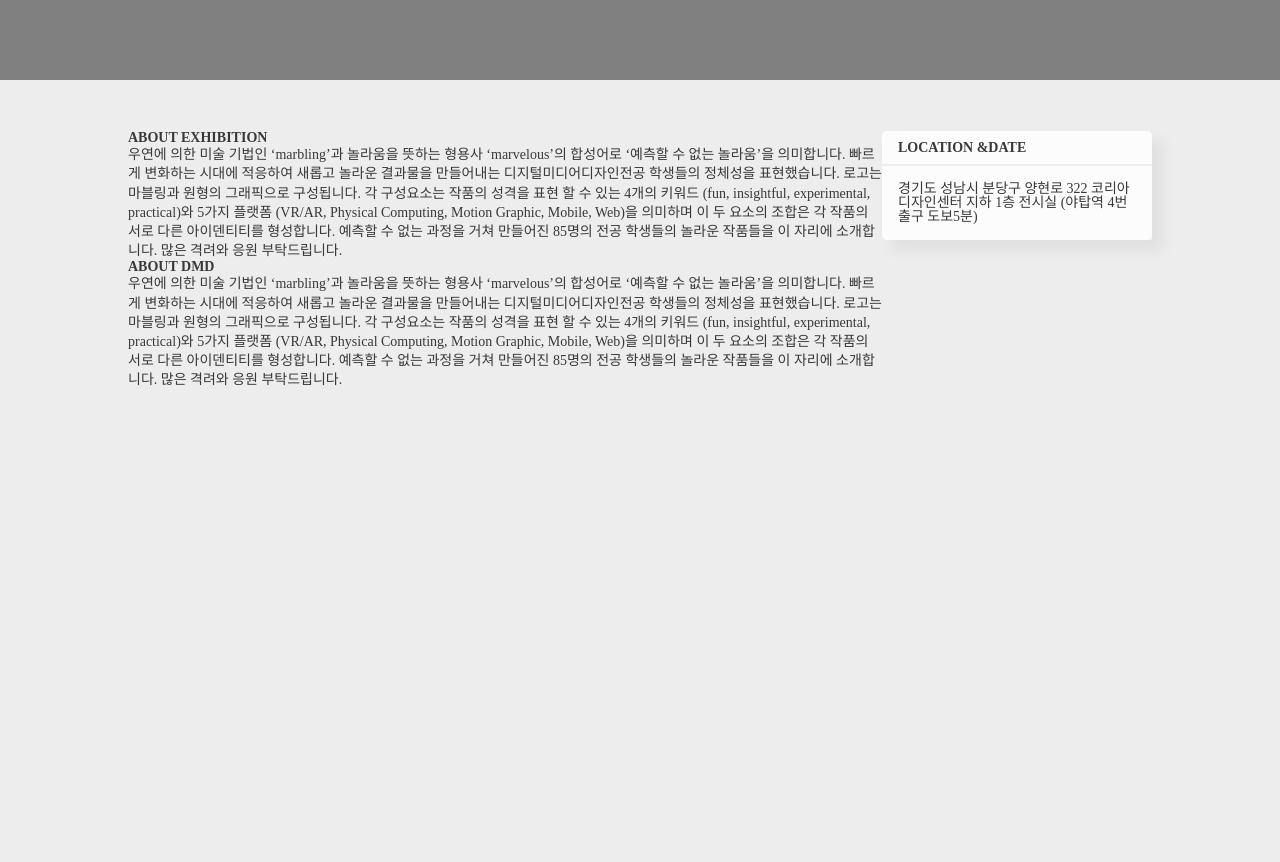
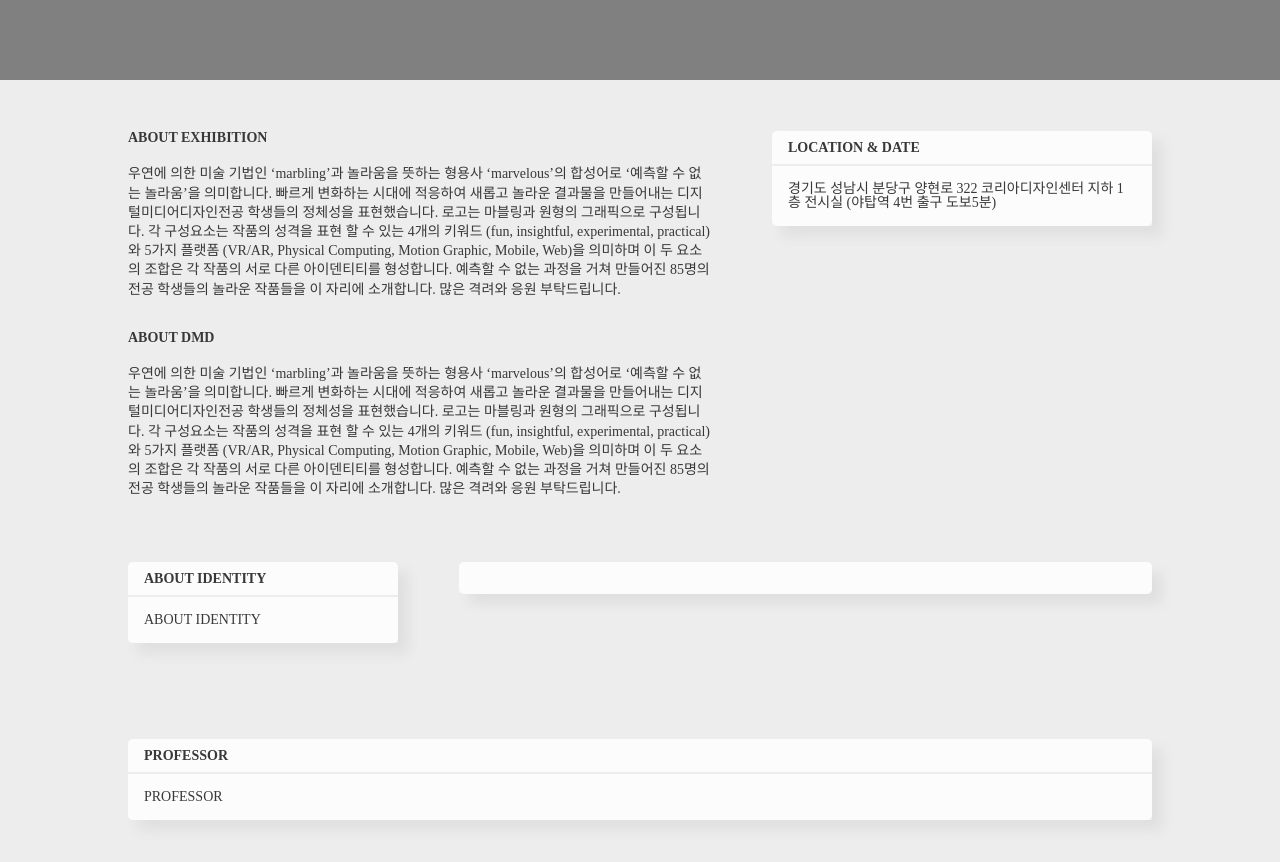
Before and after one commit to Seonghui/marble-ous-v2, a React (Create React App) app: page /About in a window 1280 px wide. Shown: the part 320-1182 px from the top of the page. Before the commit the page ends 800 px from the top, so only its background shows below. Built offline with nearby package versions, Linux system fonts and the light colour scheme; a web font is replaced by a local one.

Commit message:
Character Bar 구현

```diff
--- a/src/components/About/AboutMain/AboutMain.js
+++ b/src/components/About/AboutMain/AboutMain.js
@@ -8,7 +8,7 @@ class AboutMain extends Component {
       <div className="AboutMain">
         <div className="mainGif"></div>
         <div className="inner">
-          <div className="row-1">
+          <div className="row row-1">
             <div className="left">
               <div className="text">
                 <h4>ABOUT EXHIBITION</h4>
@@ -18,13 +18,29 @@ class AboutMain extends Component {
                 <h4>ABOUT DMD</h4>
                 <p>우연에 의한 미술 기법인 ‘marbling’과 놀라움을 뜻하는 형용사 ‘marvelous’의 합성어로 ‘예측할 수 없는 놀라움’을 의미합니다. 빠르게 변화하는 시대에 적응하여 새롭고 놀라운 결과물을 만들어내는 디지털미디어디자인전공 학생들의 정체성을 표현했습니다. 로고는 마블링과 원형의 그래픽으로 구성됩니다. 각 구성요소는 작품의 성격을 표현 할 수 있는 4개의 키워드 (fun, insightful, experimental, practical)와 5가지 플랫폼 (VR/AR, Physical Computing, Motion Graphic, Mobile, Web)을 의미하며 이 두 요소의 조합은 각 작품의 서로 다른 아이덴티티를 형성합니다. 예측할 수 없는 과정을 거쳐 만들어진 85명의 전공 학생들의 놀라운 작품들을 이 자리에 소개합니다. 많은 격려와 응원 부탁드립니다.</p>
               </div>
-
             </div>
             <div className="right">
-              <Panel title="LOCATION &DATE">
+              <Panel title="LOCATION & DATE">
                 경기도 성남시 분당구 양현로 322 코리아디자인센터 지하 1층 전시실 (야탑역 4번 출구 도보5분)
               </Panel>
             </div>
+          </div>
+          <div className="row row-2">
+            <div className="left">
+              <Panel title="ABOUT IDENTITY">
+                ABOUT IDENTITY
+              </Panel>
+            </div>
+            <div className="right">
+              <div className="detail">
+
+              </div>
+            </div>
+          </div>
+          <div className="row row-3">
+            <Panel title="PROFESSOR">
+              PROFESSOR
+            </Panel>
           </div>
         </div>
       </div>
--- a/src/components/About/AboutMain/AboutMain.scss
+++ b/src/components/About/AboutMain/AboutMain.scss
@@ -1,3 +1,19 @@
+.row {
+  margin-bottom: 4rem;
+  .left {
+    padding-right: 6%;
+    .text {
+      &:last-child{
+        padding-top: 2rem;
+      }
+      p {
+        margin-top: 1.2rem;
+      }
+    }
+  }
+}
+
+
 .AboutMain {
   .mainGif {
     width: 100%;
@@ -9,6 +25,34 @@
       display: flex;
       justify-content: center;
       height: 100%;
+      .left {
+        padding-right: 6%;
+      }
+
+      .right {
+        .Panel {
+          width: 380px;
+        }
+      }
+    }
+    .row-2 {
+      display: flex;
+      justify-content: center;
+      .right {
+        width: 100%;
+        .detail {
+          height: auto;
+          padding: 1rem;
+          background: rgba(255, 255, 255, 0.85);
+          border-radius: 5px;
+          box-shadow: 10px 10px 12px 0px rgba(111, 111, 111, 0.1);
+        }
+      }
+    }
+    .row-3 {
+      .Panel {
+        width: 100%;
+      }
     }
   }
 }
--- a/src/components/Content/ContentDesigner/ContentDesigner.js
+++ b/src/components/Content/ContentDesigner/ContentDesigner.js
@@ -39,7 +39,6 @@ class Item extends Component {
           <p>{email}</p>
         </div>
 
-
       </div>
     )
   }
--- a/src/components/Project/ProjectAside/ProjectAside.js
+++ b/src/components/Project/ProjectAside/ProjectAside.js
@@ -4,13 +4,14 @@ import "./ProjectAside.scss";
 
 class ProjectAside extends Component {
   render() {
+    const { gridX, gridY } = this.props;
     return (
       <div className="ProjectAside">
         <Panel title="FILTER">
           <h1>필터</h1>
         </Panel>
         <Panel title="CHARACTER">
-          <h1>캐릭터</h1>
+          <Character gridX={gridX} gridY={gridY} />
         </Panel>
         <Panel title="MINI MAP">
           <h1>미니맵</h1>
@@ -20,4 +21,28 @@ class ProjectAside extends Component {
   }
 }
 
+class Character extends Component {
+  render() {
+    const { gridX, gridY } = this.props;
+    return(
+      <div className="Character">
+        <div className="line line-1">
+          <div className="tri"></div>
+          <div className="text">
+            <span>Fun</span>
+            <span>Insightful</span>
+          </div>
+        </div>
+        <div className="line line-2">
+          <div className="tri"></div>
+          <div className="text">
+            <span>Experimental</span>
+            <span>Practical</span>
+          </div>
+        </div>
+      </div>
+    );
+  }
+}
+
 export default ProjectAside;
--- a/src/components/Project/ProjectAside/ProjectAside.scss
+++ b/src/components/Project/ProjectAside/ProjectAside.scss
@@ -3,3 +3,48 @@
   right: 10%;
   top: 10%;
 }
+
+.Character {
+  .line {
+    position: relative;
+    display: inline-block;
+    width: 100%;
+    height: 2px;
+    border-radius: 5px;
+    .tri {
+      position: absolute;
+      top: -3px;
+      left: -7px;
+      width: 8px;
+      height: 8px;
+      border-radius: 15px;
+      background: #383838;
+    }
+    .text {
+      display: flex;
+      justify-content: center;
+    }
+    &.line-1 {
+      margin-bottom: 18px;
+      background: rgba(254,219,0,1);
+      background: -moz-linear-gradient(left, rgba(254,219,0,1) 0%, rgba(138,117,209,1) 100%);
+      background: -webkit-gradient(left top, right top, color-stop(0%, rgba(254,219,0,1)), color-stop(100%, rgba(138,117,209,1)));
+      background: -webkit-linear-gradient(left, rgba(254,219,0,1) 0%, rgba(138,117,209,1) 100%);
+      background: -o-linear-gradient(left, rgba(254,219,0,1) 0%, rgba(138,117,209,1) 100%);
+      background: -ms-linear-gradient(left, rgba(254,219,0,1) 0%, rgba(138,117,209,1) 100%);
+      background: linear-gradient(to right, rgba(254,219,0,1) 0%, rgba(138,117,209,1) 100%);
+      filter: progid:DXImageTransform.Microsoft.gradient( startColorstr='#fedb00', endColorstr='#8a75d1', GradientType=1 );
+
+    }
+    &.line-2 {
+      background: rgba(239,66,112,1);
+      background: -moz-linear-gradient(left, rgba(239,66,112,1) 0%, rgba(0,163,224,1) 100%);
+      background: -webkit-gradient(left top, right top, color-stop(0%, rgba(239,66,112,1)), color-stop(100%, rgba(0,163,224,1)));
+      background: -webkit-linear-gradient(left, rgba(239,66,112,1) 0%, rgba(0,163,224,1) 100%);
+      background: -o-linear-gradient(left, rgba(239,66,112,1) 0%, rgba(0,163,224,1) 100%);
+      background: -ms-linear-gradient(left, rgba(239,66,112,1) 0%, rgba(0,163,224,1) 100%);
+      background: linear-gradient(to right, rgba(239,66,112,1) 0%, rgba(0,163,224,1) 100%);
+      filter: progid:DXImageTransform.Microsoft.gradient( startColorstr='#ef4270', endColorstr='#00a3e0', GradientType=1 );
+    }
+  }
+}
--- a/src/components/Project/ProjectGrid/ProjectGrid.js
+++ b/src/components/Project/ProjectGrid/ProjectGrid.js
@@ -2,9 +2,18 @@ import React, { Component } from "react";
 import "./ProjectGrid.scss";
 
 class ProjectGrid extends Component {
+  onMouseMove = () => {
+    const {
+      position: {
+        x = 0,
+        y = 0
+      } = {}
+    } = this.props;
+    this.props.mousePosition(x, y);
+  }
   render() {
     return (
-      <div className="ProjectGrid">
+      <div className="ProjectGrid" onMouseMove={this.onMouseMove}>
         <div className="grid vertical">
           <div className="line"></div>
           <div className="line"></div>
--- a/src/components/Project/ProjectGrid/ProjectGrid.scss
+++ b/src/components/Project/ProjectGrid/ProjectGrid.scss
@@ -1,9 +1,6 @@
 .ProjectGrid {
-  display: inline-block;
-  position: relative;
   width: 2200px;
   height: 2200px;
-  margin: 260px 40%;
 
   .grid {
     position: absolute;
--- a/src/components/Project/ProjectMain/ProjectMain.js
+++ b/src/components/Project/ProjectMain/ProjectMain.js
@@ -2,12 +2,15 @@ import React, { Component } from 'react';
 import ProjectList from '../ProjectList/ProjectList';
 import ProjectGrid from '../ProjectGrid/ProjectGrid';
 import ProjectAside from '../ProjectAside/ProjectAside';
+import ReactCursorPosition from 'react-cursor-position'
 import './ProjectMain.scss';
 
 class ProjectMain extends Component {
   state = {
     xPos: 0,
     yPos: 0,
+    gridX: 0,
+    gridY: 0,
   };
 
   componentDidMount() {
@@ -67,8 +70,15 @@ class ProjectMain extends Component {
     });
   };
 
+  gridMousePosition = (x, y) => {
+    this.setState({
+      gridX: x,
+      gridY: y,
+    });
+  };
+
   render() {
-
+    const { gridX, gridY } = this.state;
     return (
       <div
         className="ProjectMain"
@@ -95,10 +105,11 @@ class ProjectMain extends Component {
           }}
           className="downLeftFlag"
         />
-
-        <ProjectGrid />
+        <ReactCursorPosition className="gridWrapper">
+          <ProjectGrid mousePosition={this.gridMousePosition}/>
+        </ReactCursorPosition>
         <ProjectList data={this.props.data} />
-        <ProjectAside />
+        <ProjectAside gridX={gridX} gridY={gridY} />
       </div>
     );
   }
--- a/src/components/Project/ProjectMain/ProjectMain.scss
+++ b/src/components/Project/ProjectMain/ProjectMain.scss
@@ -32,4 +32,11 @@
     left: 30%;
     /* opacity: 0; */
   }
+  .gridWrapper {
+    display: inline-block;
+    position: relative;
+    width: 2200px;
+    height: 2200px;
+    margin: 260px 40%;
+  }
 }
```
